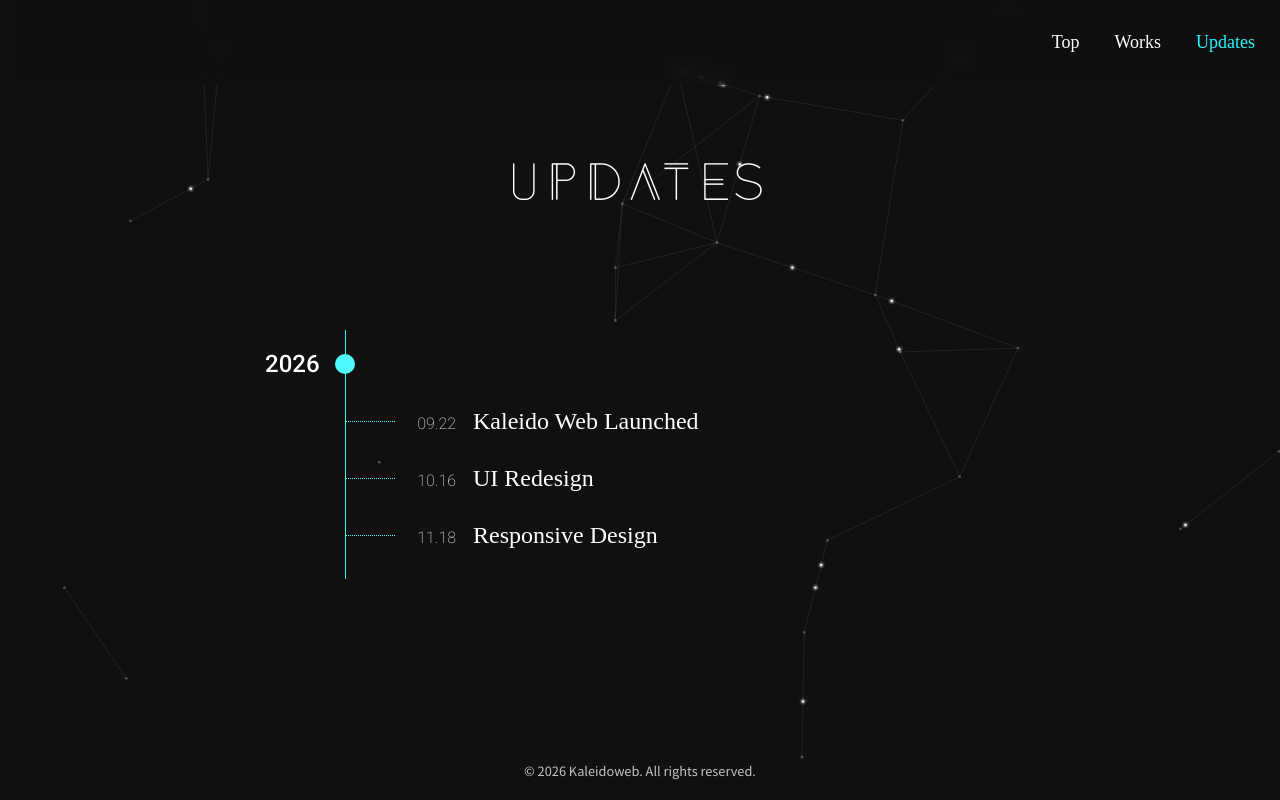
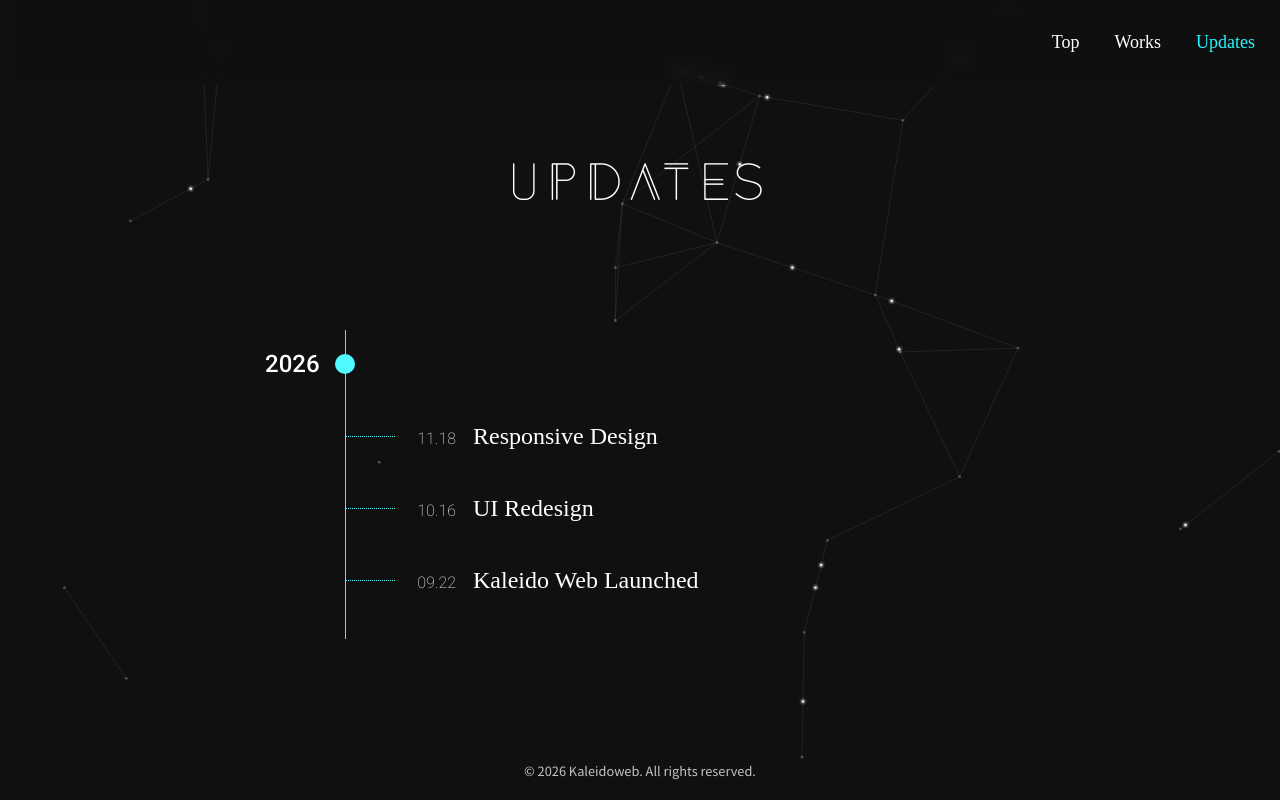
Before and after one commit to sian-ka-suiso/kaleidoweb, a PHP site: page /updates in a window 1280 px wide. Run offline with PHP 8.4, Linux system fonts and the light colour scheme.

Commit message:
並び順修正

```diff
--- a/css/updates.css
+++ b/css/updates.css
@@ -98,7 +98,7 @@ main {
 .events li {
     position: relative;
     padding-left: calc(var(--line-x) + 55px);   /* 線＋枝の分だけ右へ */
-    margin: 30px 0;
+    margin: 45px 0;
     font-size: 1.25rem;
     font-weight: 300;
 }
--- a/updates.php
+++ b/updates.php
@@ -13,29 +13,31 @@ $pageCss = 'updates.css';
         <h1 class="page-title">Updates</h1>
         <section class="timeline">
             <div class="timeline-year">
+                <!-- <div class="timeline-year">
+                    <h2 class="year">2027</h2>
+                    <ol class="events">
+                        <li>
+                            <time datetime="">01.01</time>
+                            <span>Text</span>
+                        </li>
+                    </ol>
+                </div> -->
                 <h2 class="year">2026</h2>
                 <ol class="events">
                     <li>
-                        <time datetime="2026-09-22">09.22</time>
-                        <span>Kaleido Web Launched</span>
+                        <time datetime="2026-11-18">11.18</time>
+                        <span>Responsive Design</span>
                     </li>
                     <li>
                         <time datetime="2026-10-16">10.16</time>
                         <span>UI Redesign</span>
                     </li>
                     <li>
-                        <time datetime="2026-11-18">11.18</time>
-                        <span>Responsive Design</span>
+                        <time datetime="2026-09-22">09.22</time>
+                        <span>Kaleido Web Launched</span>
                     </li>
                 </ol>
             </div>
-            <!-- <div class="timeline-year">
-                <h2 class="year">2027</h2>
-                <ol class="events">
-                    <li><time datetime=""></time></li>
-                    <li><time datetime=""></time></li>
-                </ol>
-            </div> -->
         </section>
     </main>
     <?php include 'parts/footer.php'; ?>
```
